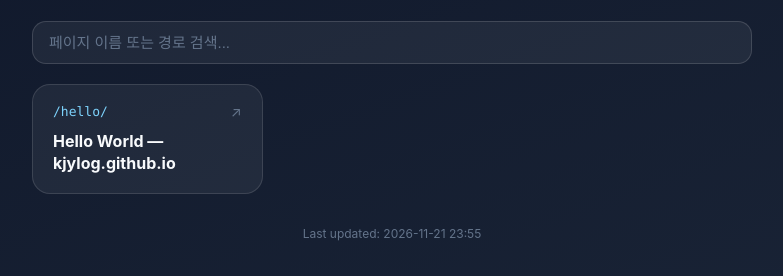
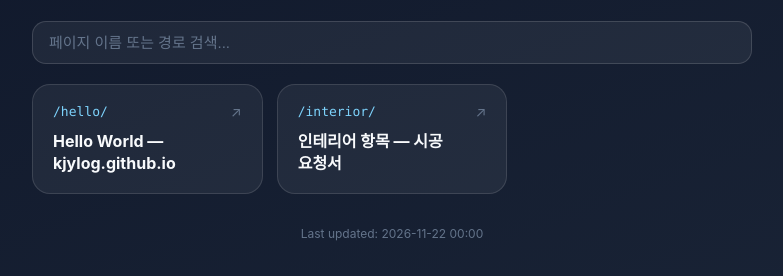
Before and after one commit to kjylog/kjylog.github.io, a plain HTML site: page index.html in a window 1280 px wide. Shown: the part 144-420 px from the top of the page, without its empty margins (248-1031 px from the left). Drawn offline with Linux system fonts and the light colour scheme.

Commit message:
Update root index (2 pages)

```diff
--- a/index.html
+++ b/index.html
@@ -128,8 +128,15 @@
         </div>
         <div class="card-title">Hello World — kjylog.github.io</div>
       </a>
+      <a class="card" href="./interior/" data-search="인테리어 항목 — 시공 요청서 interior">
+        <div class="card-top">
+          <span class="slug">/interior/</span>
+          <span class="arrow">↗</span>
+        </div>
+        <div class="card-title">인테리어 항목 — 시공 요청서</div>
+      </a>
     </main>
-    <footer>Last updated: 2026-11-21 23:55</footer>
+    <footer>Last updated: 2026-11-22 00:00</footer>
   </div>
   <script>
     const input = document.getElementById('search');
```
